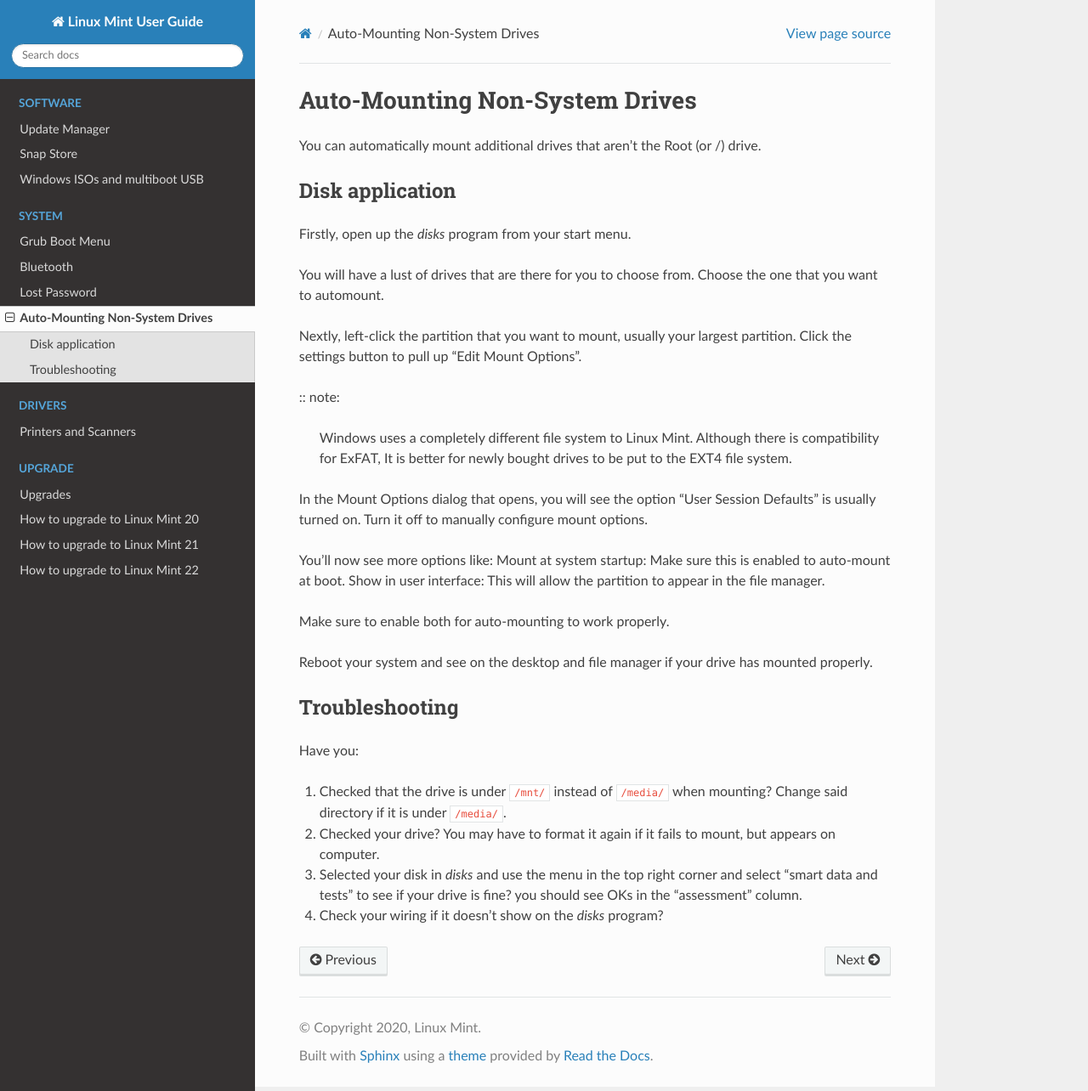
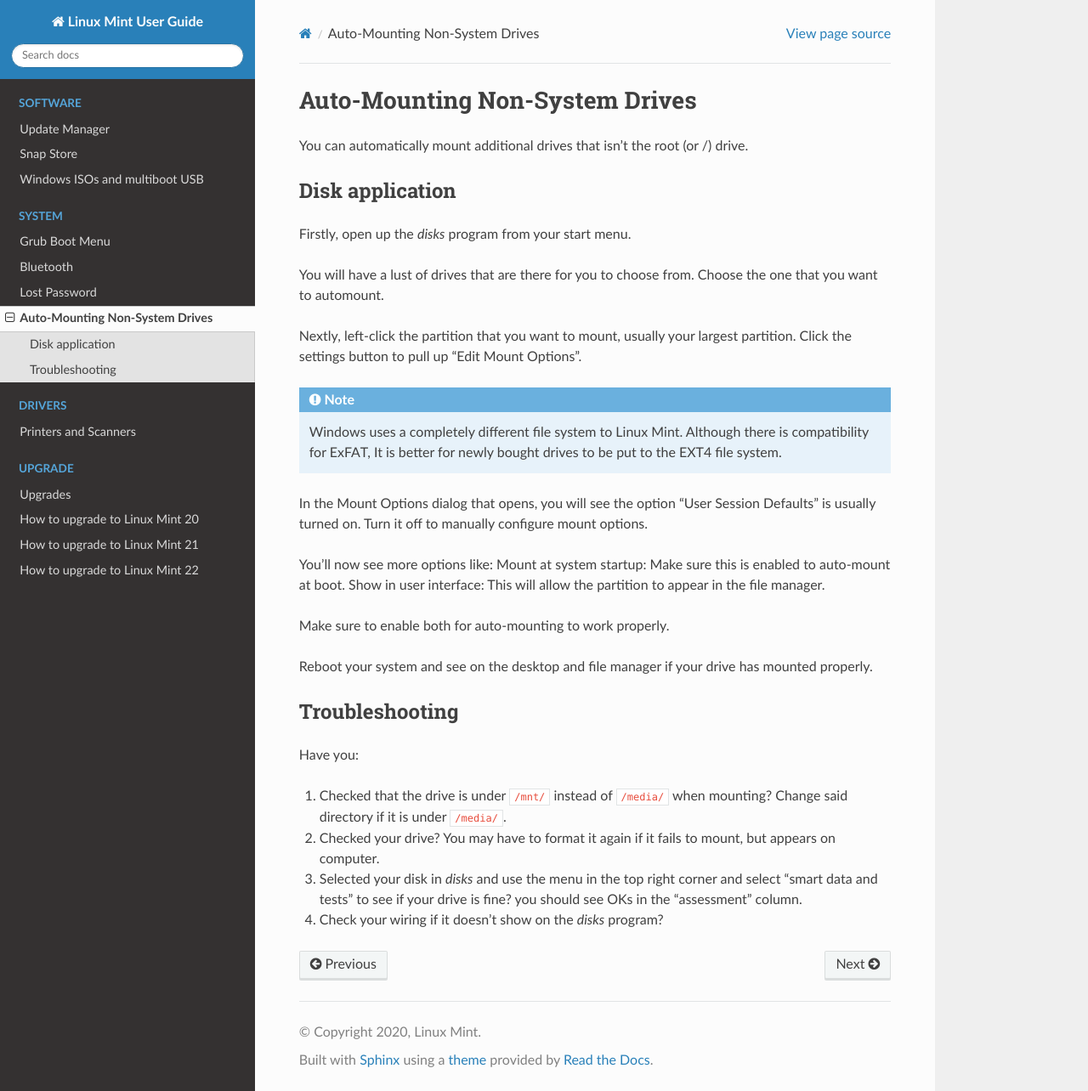
Before and after one commit to linuxmint/doc-user-guide, a Sphinx documentation site: the page built from docs/automount.rst, in a window 1280 px wide and 1284 px high. Shown: the whole window at 85% size. Built offline with Sphinx 7.4.7 and the Read the Docs theme 3.1.0, drawn with Linux system fonts in a browser that asks for light colours.

Commit message:
fixing format mistake on automount.rst

```diff
--- a/docs/automount.rst
+++ b/docs/automount.rst
@@ -2,7 +2,7 @@
 Auto-Mounting Non-System Drives
 ###################################
 
-You can automatically mount additional drives that aren't the Root (or /) drive.
+You can automatically mount additional drives that isn't the root (or /) drive.
 
 Disk application
 ================
```
Also changed, not shown: other parts of docs/automount.rst (+1 -1 lines).
